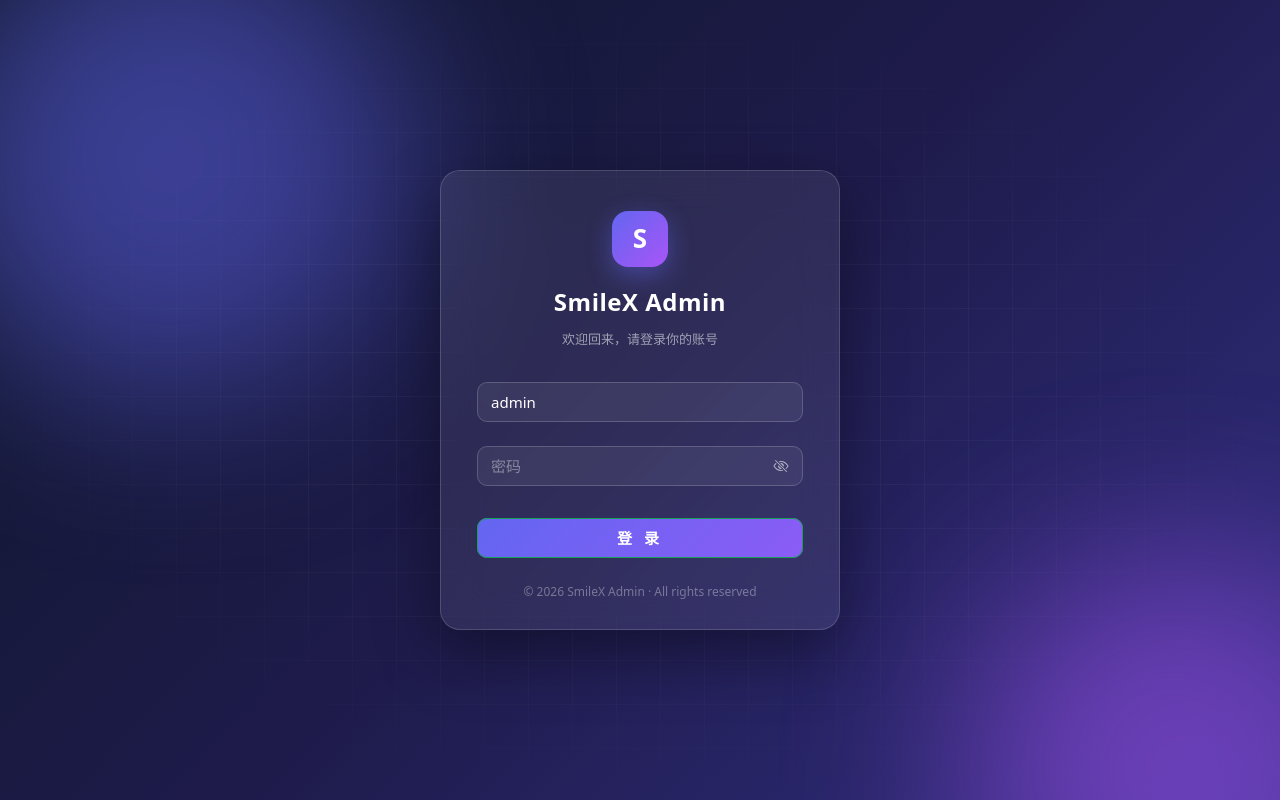
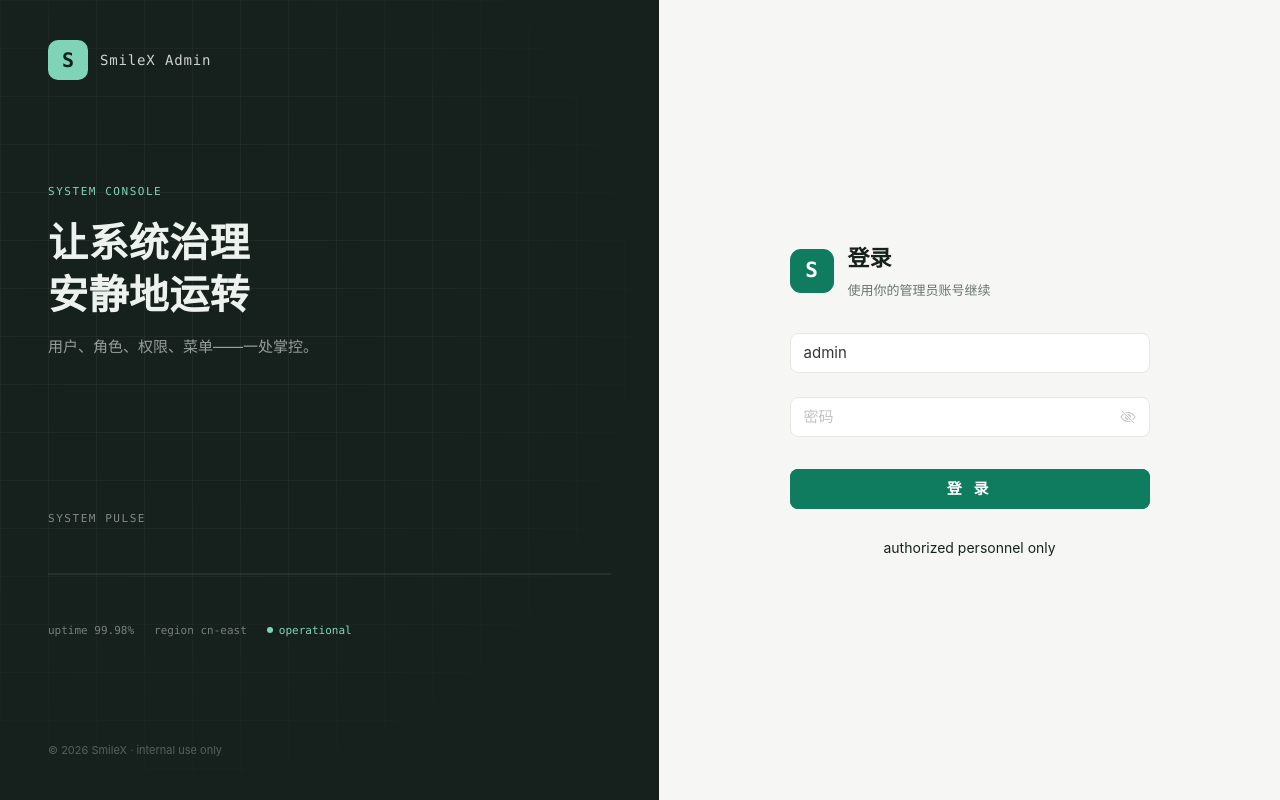
Before and after one commit to smileluck/SmileX-Admin-Go, a Vue app in the folder web/: page /login in a window 1280 px wide. Built offline with nearby package versions, Linux system fonts and the light colour scheme.

Commit message:
refactor(web): 重构前端主题与UI风格，统一设计系统
新增全局设计token系统，重构侧边栏、顶部栏与登录页样式，统一使用松绿主题色与现代简约设计风格

```diff
--- a/web/src/App.vue
+++ b/web/src/App.vue
@@ -1,5 +1,5 @@
 <template>
-  <n-config-provider :theme="null" :locale="zhCN" :date-locale="dateZhCN">
+  <n-config-provider :theme="null" :theme-overrides="themeOverrides" :locale="zhCN" :date-locale="dateZhCN">
     <n-message-provider>
       <n-dialog-provider>
         <router-view />
@@ -9,10 +9,26 @@
 </template>
 
 <script setup lang="ts">
-import { NConfigProvider, NMessageProvider, NDialogProvider, zhCN, dateZhCN } from 'naive-ui'
+import { NConfigProvider, NMessageProvider, NDialogProvider, zhCN, dateZhCN, type GlobalThemeOverrides } from 'naive-ui'
+
+// 主题规范：色值与 src/styles/tokens.css 同源，改主题两处同步调整
+const themeOverrides: GlobalThemeOverrides = {
+  common: {
+    primaryColor: '#0F7B5F',
+    primaryColorHover: '#149373',
+    primaryColorPressed: '#0B5F4A',
+    primaryColorSuppl: '#149373',
+    borderRadius: '8px',
+    borderRadiusSmall: '5px',
+    bodyColor: '#F6F7F5',
+    cardColor: '#FFFFFF',
+    textColorBase: '#16211D',
+    borderColor: '#E4E7E4',
+    fontFamily: "-apple-system, BlinkMacSystemFont, 'PingFang SC', 'Hiragino Sans GB', 'Microsoft YaHei', 'Segoe UI', sans-serif",
+  },
+}
 </script>
 
 <style>
-* { margin: 0; padding: 0; box-sizing: border-box; }
-html, body, #app { height: 100%; }
+@import './styles/tokens.css';
 </style>
--- a/web/src/layout/AdminLayout.vue
+++ b/web/src/layout/AdminLayout.vue
@@ -1,30 +1,33 @@
 <template>
   <n-layout has-sider style="height: 100vh">
-    <n-layout-sider class="sider" collapse-mode="width" :collapsed-width="64" :width="232" :collapsed="collapsed"
-      :native-scrollbar="false" show-trigger @collapse="collapsed = true" @expand="collapsed = false">
+    <n-layout-sider class="sider" collapse-mode="width" :collapsed-width="64" :width="224" :collapsed="collapsed"
+      show-trigger @collapse="collapsed = true" @expand="collapsed = false">
       <div class="logo">
-        <div class="logo-mark">S</div>
-        <span v-if="!collapsed" class="logo-text">SmileX Admin</span>
+        <div class="seal">S</div>
+        <div v-if="!collapsed" class="logo-text">
+          <span class="logo-name">SmileX</span>
+          <span class="logo-sub mono">admin console</span>
+        </div>
       </div>
-      <n-menu class="sider-menu" :collapsed="collapsed" :collapsed-width="64" :inverted="true"
+      <n-menu class="sider-menu" :collapsed="collapsed" :collapsed-width="64"
         :options="menuOptions" :value="activeKey" @update:value="onMenuSelect" />
+      <div class="sider-foot mono">{{ collapsed ? 'v1.0' : 'v1.0 · internal' }}</div>
     </n-layout-sider>
 
     <n-layout class="main">
       <n-layout-header bordered class="header">
         <div class="header-left">
-          <n-breadcrumb>
-            <n-breadcrumb-item>{{ route.meta?.title || '首页' }}</n-breadcrumb-item>
-          </n-breadcrumb>
+          <span class="crumb-eyebrow mono">section</span>
+          <span class="crumb-title">{{ route.meta?.title || '首页' }}</span>
         </div>
         <n-dropdown :options="userOptions" @select="onUserAction">
           <div class="user-chip">
             <div class="avatar">{{ avatarChar }}</div>
-            <span>{{ userStore.user?.nickname || userStore.user?.username }}</span>
+            <span class="user-name">{{ userStore.user?.nickname || userStore.user?.username }}</span>
           </div>
         </n-dropdown>
       </n-layout-header>
-      <n-layout-content class="content" content-style="padding: 20px;" :native-scrollbar="false">
+      <n-layout-content class="content" content-style="padding: 24px;" :native-scrollbar="false">
         <router-view />
       </n-layout-content>
     </n-layout>
@@ -34,7 +37,7 @@
 <script setup lang="ts">
 import { computed, h, ref } from 'vue'
 import { useRoute, useRouter } from 'vue-router'
-import { NLayout, NLayoutSider, NLayoutHeader, NLayoutContent, NMenu, NDropdown, NBreadcrumb, NBreadcrumbItem } from 'naive-ui'
+import { NLayout, NLayoutSider, NLayoutHeader, NLayoutContent, NMenu, NDropdown } from 'naive-ui'
 import { useUserStore } from '../stores/user'
 import type { MenuNode } from '../api/types'
 
@@ -82,52 +85,83 @@ async function onUserAction(key: string) {
 </script>
 
 <style scoped>
-/* 侧边栏：深色渐变 */
+/* 侧边栏：浅色线框式，安静克制 */
 .sider {
-  background: linear-gradient(180deg, #1e1b4b 0%, #0f172a 60%, #0c1322 100%) !important;
+  background: var(--sx-surface) !important;
+}
+/* flex 作用到 naive 原生滚动容器，保证 logo/菜单/脚注三段式撑满整列 */
+.sider :deep(.n-layout-sider-scroll-container) {
+  display: flex;
+  flex-direction: column;
+  height: 100%;
+  overflow: hidden auto;
+  scrollbar-width: thin;
 }
 .logo {
   height: 64px;
+  flex-shrink: 0;
   display: flex;
   align-items: center;
-  justify-content: center;
   gap: 10px;
-  border-bottom: 1px solid rgba(255, 255, 255, 0.08);
-  margin-bottom: 8px;
+  padding: 0 16px;
+  border-bottom: 1px solid var(--sx-line);
+  margin-bottom: 4px;
 }
-.logo-mark {
-  width: 32px;
-  height: 32px;
+.seal {
+  width: 34px;
+  height: 34px;
   flex-shrink: 0;
   display: flex;
   align-items: center;
   justify-content: center;
   border-radius: 9px;
-  font-size: 16px;
-  font-weight: 800;
-  color: #fff;
-  background: linear-gradient(135deg, #6366f1, #a855f7);
-  box-shadow: 0 4px 14px rgba(99, 102, 241, 0.45);
-}
-.logo-text {
+  font-family: var(--sx-font-mono);
   font-weight: 700;
   font-size: 17px;
   color: #fff;
-  letter-spacing: 0.5px;
+  background: var(--sx-accent);
+}
+.logo-text {
+  display: flex;
+  flex-direction: column;
+  line-height: 1.25;
   white-space: nowrap;
 }
+.logo-name {
+  font-weight: 700;
+  font-size: 15px;
+  color: var(--sx-ink);
+}
+.logo-sub {
+  font-size: 10px;
+}
+
 .sider-menu {
+  flex: 1;
   background: transparent !important;
+  padding: 4px 8px;
 }
 .sider-menu :deep(.n-menu .n-menu-item-content::before) {
-  left: 10px;
-  right: 10px;
-  border-radius: 8px;
+  left: 8px;
+  right: 8px;
+  border-radius: 7px;
 }
 
-/* 顶部栏 */
+.sider-foot {
+  flex-shrink: 0;
+  height: 40px;
+  display: flex;
+  align-items: center;
+  justify-content: center;
+  border-top: 1px solid var(--sx-line);
+  font-size: 10px;
+  white-space: nowrap;
+  overflow: hidden;
+}
+
+/* 顶部栏：eyebrow + 标题的层级读法 */
 .main {
-  background: #f3f5f9 !important;
+  background: var(--sx-bg) !important;
 }
 .header {
   height: 64px;
@@ -135,23 +169,39 @@ async function onUserAction(key: string) {
   align-items: center;
   justify-content: space-between;
   padding: 0 24px;
-  background: #fff;
-  box-shadow: 0 1px 4px rgba(15, 23, 42, 0.06);
+  background: var(--sx-surface);
+  box-shadow: var(--sx-shadow);
   position: relative;
   z-index: 1;
 }
+.header-left {
+  display: flex;
+  flex-direction: column;
+  line-height: 1.3;
+}
+.crumb-eyebrow {
+  font-size: 10px;
+}
+.crumb-title {
+  font-size: 16px;
+  font-weight: 600;
+  color: var(--sx-ink);
+}
+
 .user-chip {
   display: flex;
   align-items: center;
-  gap: 8px;
-  padding: 5px 12px 5px 5px;
+  gap: 9px;
+  padding: 5px 14px 5px 6px;
   border-radius: 999px;
+  border: 1px solid var(--sx-line);
+  background: var(--sx-surface);
   cursor: pointer;
-  transition: background 0.2s ease;
-  font-size: 14px;
+  transition: border-color 0.2s ease, background 0.2s ease;
 }
 .user-chip:hover {
-  background: #f1f3f7;
+  border-color: var(--sx-accent);
+  background: var(--sx-accent-soft);
 }
 .avatar {
   width: 30px;
@@ -163,7 +213,11 @@ async function onUserAction(key: string) {
   color: #fff;
   font-weight: 700;
   font-size: 13px;
-  background: linear-gradient(135deg, #6366f1, #8b5cf6);
+  background: var(--sx-accent);
+}
+.user-name {
+  font-size: 13px;
+  color: var(--sx-ink);
 }
 
 /* 内容区 */
--- /dev/null
+++ b/web/src/styles/tokens.css
@@ -0,0 +1,64 @@
+/* ============================================================
+   SmileX Admin 设计规范（Design Tokens）
+   所有自定义样式与 Naive UI themeOverrides 均从本文件取值。
+   修改主题只改这里。
+   ============================================================ */
+
+:root {
+  /* 色板 */
+  --sx-ink: #16211D;          /* 墨绿黑：品牌面板底色、主文字 */
+  --sx-ink-soft: #233129;     /* 墨黑浅一档：面板内层次 */
+  --sx-bg: #F6F7F5;           /* 暖灰白：全局底 */
+  --sx-surface: #FFFFFF;      /* 纯净面：卡片、表格 */
+  --sx-accent: #0F7B5F;       /* 松绿：主色、链接、主按钮 */
+  --sx-accent-hover: #149373; /* 主色 hover */
+  --sx-accent-pressed: #0B5F4A;
+  --sx-accent-soft: #E3F0EB;  /* 浅绿衬底：选中态、标签 */
+  --sx-line: #E4E7E4;         /* 分隔线、描边 */
+  --sx-muted: #6B7570;        /* 次级文字 */
+  --sx-danger: #C2453A;       /* 危险操作 */
+
+  /* 字体 */
+  --sx-font-body: -apple-system, BlinkMacSystemFont, "PingFang SC",
+    "Hiragino Sans GB", "Microsoft YaHei", "Segoe UI", sans-serif;
+  --sx-font-mono: ui-monospace, SFMono-Regular, Menlo, Consolas,
+    "Liberation Mono", monospace;
+
+  /* 圆角与投影 */
+  --sx-radius: 8px;
+  --sx-radius-lg: 14px;
+  --sx-shadow: 0 1px 3px rgba(22, 33, 29, 0.06), 0 8px 24px rgba(22, 33, 29, 0.05);
+}
+
+/* 全局基础 */
+html,
+body,
+#app {
+  height: 100%;
+}
+
+body {
+  font-family: var(--sx-font-body);
+  color: var(--sx-ink);
+  background: var(--sx-bg);
+}
+
+/* 等宽数字/功能标签通用 */
+.sx-mono {
+  font-family: var(--sx-font-mono);
+  font-size: 11px;
+  letter-spacing: 0.08em;
+  text-transform: uppercase;
+  color: var(--sx-muted);
+}
+
+/* 减少动画偏好 */
+@media (prefers-reduced-motion: reduce) {
+  *,
+  *::before,
+  *::after {
+    animation-duration: 0.01ms !important;
+    animation-iteration-count: 1 !important;
+    transition-duration: 0.01ms !important;
+  }
+}
--- a/web/src/views/login/Login.vue
+++ b/web/src/views/login/Login.vue
@@ -1,14 +1,46 @@
 <template>
   <div class="login-page">
-    <div class="bg-orb orb-a"></div>
-    <div class="bg-orb orb-b"></div>
-    <div class="bg-grid"></div>
+    <!-- 品牌面板：签名元素「系统脉搏」 -->
+    <aside class="brand-panel">
+      <div class="brand-top">
+        <div class="seal">S</div>
+        <span class="brand-name">SmileX Admin</span>
+      </div>
 
-    <div class="login-card">
-      <div class="login-head">
-        <div class="logo-mark">S</div>
-        <h1 class="title">SmileX Admin</h1>
-        <p class="subtitle">欢迎回来，请登录你的账号</p>
+      <div class="brand-copy">
+        <p class="mono-label">system console</p>
+        <h1 class="headline">让系统治理<br />安静地运转</h1>
+        <p class="sub">用户、角色、权限、菜单——一处掌控。</p>
+      </div>
+
+      <!-- 系统脉搏波形 -->
+      <div class="pulse">
+        <div class="pulse-head mono-label">system pulse</div>
+        <svg class="pulse-line" viewBox="0 0 560 80" preserveAspectRatio="none" aria-hidden="true">
+          <line x1="0" y1="40" x2="560" y2="40" class="pulse-base" />
+          <polyline
+            points="0,40 60,40 80,40 95,12 110,66 125,40 190,40 210,40 225,12 240,66 255,40 330,40 350,40 365,12 380,66 395,40 470,40 490,40 505,12 520,66 535,40 560,40"
+            class="pulse-trace" />
+        </svg>
+        <div class="pulse-meta mono">
+          <span>uptime 99.98%</span>
+          <span>region cn-east</span>
+          <span class="live"><i></i>operational</span>
+        </div>
+      </div>
+
+      <div class="brand-foot mono">© 2026 SmileX · internal use only</div>
+    </aside>
+
+    <!-- 表单面板 -->
+    <main class="form-panel">
+      <div class="form-box">
+        <div class="form-head">
+          <div class="seal seal--sm">S</div>
+          <div>
+            <h2 class="form-title">登录</h2>
+            <p class="form-sub">使用你的管理员账号继续</p>
+          </div>
         </div>
 
         <n-form ref="formRef" :model="form" :rules="rules" :show-label="false">
@@ -16,15 +48,17 @@
             <n-input v-model:value="form.username" size="large" placeholder="用户名" @keyup.enter="onLogin" />
           </n-form-item>
           <n-form-item path="password">
-          <n-input v-model:value="form.password" size="large" type="password" show-password-on="click" placeholder="密码" @keyup.enter="onLogin" />
+            <n-input v-model:value="form.password" size="large" type="password" show-password-on="click" placeholder="密码"
+              @keyup.enter="onLogin" />
           </n-form-item>
           <n-button class="login-btn" type="primary" size="large" block :loading="loading" @click="onLogin">
             登 录
           </n-button>
         </n-form>
 
-      <p class="footer">© 2026 SmileX Admin · All rights reserved</p>
+        <p class="form-foot mono">authorized personnel only</p>
       </div>
+    </main>
   </div>
 </template>
 
@@ -63,134 +97,217 @@ async function onLogin() {
 
 <style scoped>
 .login-page {
+  display: flex;
+  min-height: 100vh;
+  background: var(--sx-bg);
+}
+
+/* ---- 品牌面板（签名区域，唯一的大胆处）---- */
+.brand-panel {
   position: relative;
-  height: 100vh;
+  flex: 0 0 44%;
+  display: flex;
+  flex-direction: column;
+  justify-content: space-between;
+  padding: 40px 48px;
+  background: var(--sx-ink);
+  color: #EDF2EF;
+  overflow: hidden;
+}
+/* 面板内的工程网格 */
+.brand-panel::before {
+  content: '';
+  position: absolute;
+  inset: 0;
+  background-image:
+    linear-gradient(rgba(255, 255, 255, 0.045) 1px, transparent 1px),
+    linear-gradient(90deg, rgba(255, 255, 255, 0.045) 1px, transparent 1px);
+  background-size: 48px 48px;
+  mask-image: radial-gradient(ellipse at 30% 40%, black 20%, transparent 80%);
+  pointer-events: none;
+}
+
+.brand-top {
+  position: relative;
+  display: flex;
+  align-items: center;
+  gap: 12px;
+}
+.seal {
+  width: 40px;
+  height: 40px;
   display: flex;
   align-items: center;
   justify-content: center;
-  overflow: hidden;
-  background: linear-gradient(135deg, #0f172a 0%, #1e1b4b 50%, #312e81 100%);
+  border-radius: 10px;
+  font-family: var(--sx-font-mono);
+  font-weight: 700;
+  font-size: 20px;
+  color: var(--sx-ink);
+  background: #7FD4B8;
+}
+.brand-name {
+  font-family: var(--sx-font-mono);
+  font-size: 14px;
+  letter-spacing: 0.06em;
+  color: rgba(237, 242, 239, 0.85);
 }
 
-/* 背景光斑 */
-.bg-orb {
-  position: absolute;
-  border-radius: 50%;
-  filter: blur(90px);
-  opacity: 0.5;
-  pointer-events: none;
+.brand-copy {
+  position: relative;
 }
-.orb-a {
-  width: 480px;
-  height: 480px;
-  background: #6366f1;
-  top: -120px;
-  left: -100px;
-  animation: float 12s ease-in-out infinite;
+.mono-label {
+  font-family: var(--sx-font-mono);
+  font-size: 11px;
+  letter-spacing: 0.14em;
+  text-transform: uppercase;
+  color: #7FD4B8;
+  margin: 0 0 16px;
 }
-.orb-b {
-  width: 420px;
-  height: 420px;
-  background: #a855f7;
-  bottom: -140px;
-  right: -80px;
-  animation: float 14s ease-in-out infinite reverse;
+.headline {
+  font-size: clamp(28px, 3.2vw, 40px);
+  font-weight: 700;
+  line-height: 1.3;
+  margin: 0 0 14px;
+  letter-spacing: 0.01em;
 }
-@keyframes float {
-  0%, 100% { transform: translate(0, 0); }
-  50% { transform: translate(30px, 40px); }
+.sub {
+  margin: 0;
+  font-size: 15px;
+  color: rgba(237, 242, 239, 0.6);
 }
 
-/* 细网格纹理 */
-.bg-grid {
-  position: absolute;
-  inset: 0;
-  background-image:
-    linear-gradient(rgba(255, 255, 255, 0.04) 1px, transparent 1px),
-    linear-gradient(90deg, rgba(255, 255, 255, 0.04) 1px, transparent 1px);
-  background-size: 44px 44px;
-  mask-image: radial-gradient(ellipse at center, black 30%, transparent 75%);
-  pointer-events: none;
+/* 系统脉搏 */
+.pulse {
+  position: relative;
+  margin-top: 48px;
+}
+.pulse-head {
+  color: rgba(237, 242, 239, 0.5);
+  margin-bottom: 10px;
+}
+.pulse-line {
+  width: 100%;
+  height: 72px;
+  display: block;
+}
+.pulse-base {
+  stroke: rgba(255, 255, 255, 0.12);
+  stroke-width: 1;
+}
+.pulse-trace {
+  fill: none;
+  stroke: #7FD4B8;
+  stroke-width: 2;
+  stroke-linejoin: round;
+  stroke-linecap: round;
+  stroke-dasharray: 1200;
+  stroke-dashoffset: 1200;
+  animation: trace 4.5s linear infinite;
+}
+@keyframes trace {
+  0% { stroke-dashoffset: 1200; opacity: 0.35; }
+  45% { opacity: 1; }
+  100% { stroke-dashoffset: 0; opacity: 0.35; }
+}
+.pulse-meta {
+  display: flex;
+  gap: 20px;
+  margin-top: 12px;
+  font-family: var(--sx-font-mono);
+  font-size: 11px;
+  color: rgba(237, 242, 239, 0.45);
+}
+.live {
+  display: inline-flex;
+  align-items: center;
+  gap: 6px;
+  color: #7FD4B8;
+}
+.live i {
+  width: 6px;
+  height: 6px;
+  border-radius: 50%;
+  background: #7FD4B8;
+  animation: blink 2.4s ease-in-out infinite;
+}
+@keyframes blink {
+  0%, 100% { opacity: 1; }
+  50% { opacity: 0.25; }
 }
 
-/* 玻璃拟态卡片 */
-.login-card {
+.brand-foot {
   position: relative;
-  width: 400px;
-  padding: 40px 36px 28px;
-  border-radius: 20px;
-  background: rgba(255, 255, 255, 0.08);
-  backdrop-filter: blur(20px);
-  -webkit-backdrop-filter: blur(20px);
-  border: 1px solid rgba(255, 255, 255, 0.15);
-  box-shadow: 0 24px 64px rgba(0, 0, 0, 0.4);
+  font-size: 11px;
+  color: rgba(237, 242, 239, 0.3);
 }
 
-.login-head {
-  text-align: center;
-  margin-bottom: 32px;
-}
-.logo-mark {
-  width: 56px;
-  height: 56px;
-  margin: 0 auto 16px;
+/* ---- 表单面板（克制、安静）---- */
+.form-panel {
+  flex: 1;
   display: flex;
   align-items: center;
   justify-content: center;
-  border-radius: 16px;
-  font-size: 26px;
-  font-weight: 800;
+  padding: 40px 24px;
+}
+.form-box {
+  width: 100%;
+  max-width: 360px;
+}
+.form-head {
+  display: flex;
+  align-items: center;
+  gap: 14px;
+  margin-bottom: 32px;
+}
+.seal--sm {
+  width: 44px;
+  height: 44px;
+  border-radius: 11px;
+  background: var(--sx-accent);
   color: #fff;
-  background: linear-gradient(135deg, #6366f1, #a855f7);
-  box-shadow: 0 8px 24px rgba(99, 102, 241, 0.45);
+  font-size: 21px;
 }
-.title {
+.form-title {
   margin: 0;
-  font-size: 24px;
+  font-size: 22px;
   font-weight: 700;
-  color: #fff;
-  letter-spacing: 0.5px;
+  color: var(--sx-ink);
 }
-.subtitle {
-  margin: 8px 0 0;
+.form-sub {
+  margin: 4px 0 0;
   font-size: 13px;
-  color: rgba(255, 255, 255, 0.55);
+  color: var(--sx-muted);
 }
 
 .login-btn {
   margin-top: 8px;
-  border-radius: 10px;
   font-weight: 600;
   letter-spacing: 4px;
-  background: linear-gradient(135deg, #6366f1, #8b5cf6);
-  transition: transform 0.2s ease, box-shadow 0.2s ease, filter 0.2s ease;
-}
-.login-btn:not(:disabled):hover {
-  transform: translateY(-1px);
-  filter: brightness(1.1);
-  box-shadow: 0 10px 28px rgba(99, 102, 241, 0.5);
 }
 
-.footer {
-  margin: 24px 0 0;
+.form-foot {
+  margin: 28px 0 0;
   text-align: center;
-  font-size: 12px;
-  color: rgba(255, 255, 255, 0.35);
 }
 
-/* 暗色背景下的输入框样式 */
-.login-card :deep(.n-input) {
-  border-radius: 10px;
-  --n-border: 1px solid rgba(255, 255, 255, 0.18) !important;
-  --n-border-hover: 1px solid rgba(255, 255, 255, 0.4) !important;
-  --n-border-focus: 1px solid #818cf8 !important;
-  --n-color: rgba(255, 255, 255, 0.06) !important;
-  --n-color-focus: rgba(255, 255, 255, 0.1) !important;
-  --n-text-color: #fff !important;
-  --n-placeholder-color: rgba(255, 255, 255, 0.4) !important;
-  --n-caret-color: #fff !important;
+/* 响应式：窄屏时品牌面板退化为顶部条 */
+@media (max-width: 860px) {
+  .login-page {
+    flex-direction: column;
   }
-.login-card :deep(.n-input .n-input__eye) {
-  color: rgba(255, 255, 255, 0.6);
+  .brand-panel {
+    flex: none;
+    padding: 28px 32px;
+  }
+  .brand-copy {
+    display: none;
+  }
+  .pulse {
+    display: none;
+  }
+  .brand-foot {
+    display: none;
+  }
 }
 </style>
```
Lines whose indentation alone changed are shown as unchanged.
